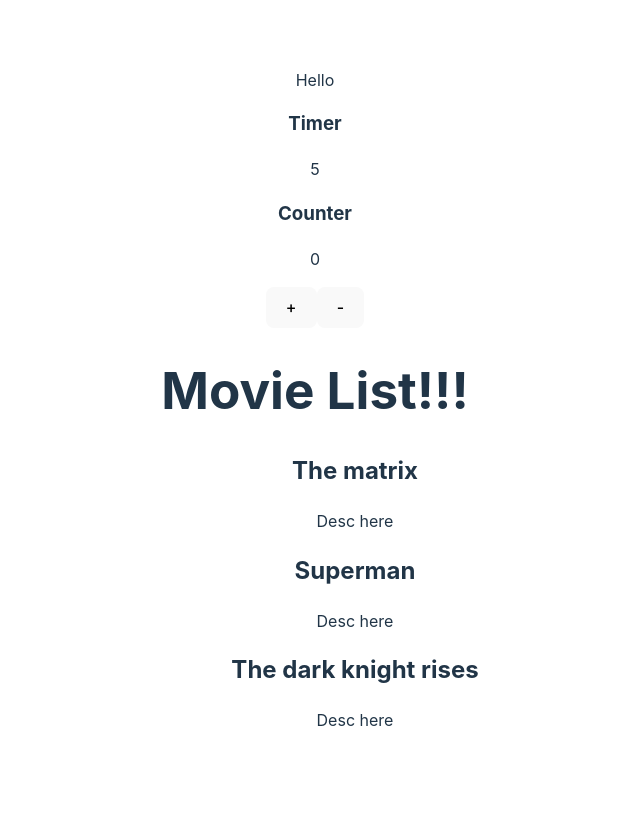
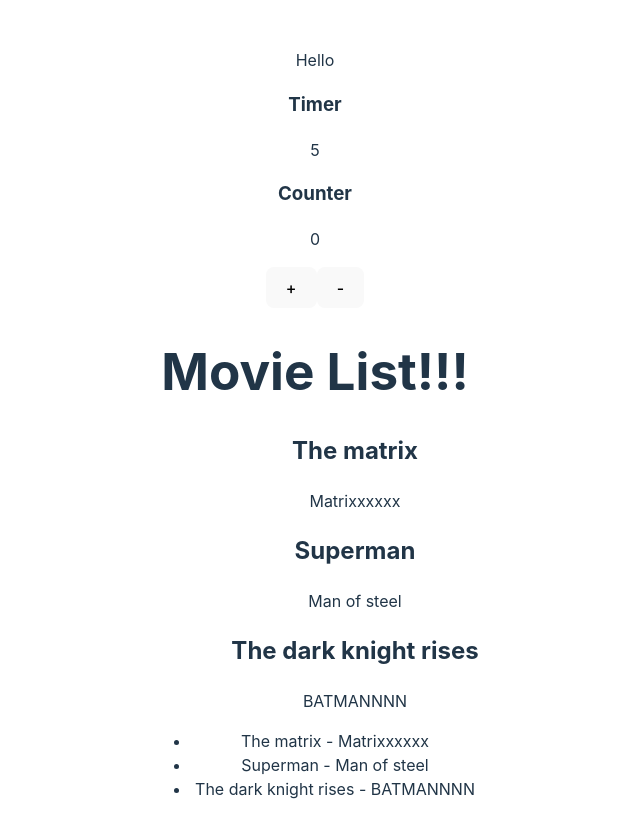
Before and after one commit to Sidadcho/vite-project, a React (Vite) app: page / in a window 1280 px wide. Shown: the top 838 px of the page, without its empty margins (325-965 px from the left). Before the commit the page ends 800 px from the top, so only its background shows below. Built offline with nearby package versions, Linux system fonts and the light colour scheme; the HTML template or start-up script is replaced by a standard one.

Commit message:
added map() function

```diff
--- a/src/App.jsx
+++ b/src/App.jsx
@@ -3,21 +3,23 @@ import './App.css'
 import MovieList from './components/movieList'
 import Timer from './components/Timers'
 import Counter from './components/Counters'
+import MappedMovies from './components/Mapped'
 
 const movies = [
   {
     title: 'The matrix',
-    description: 'Desc here'
+    description: 'Matrixxxxxx'
   },
   {
     title: 'Superman',
-    description: 'Desc here'
+    description: 'Man of steel'
   },
   {
     title: 'The dark knight rises',
-    description: 'Desc here'
+    description: 'BATMANNNN'
   }
 ]
+
 
 
 function App() {
@@ -27,6 +29,7 @@ function App() {
       <Timer/>
       <Counter/>
       <MovieList movies={movies} headingText="Movie List!!!"/>
+      <MappedMovies items={movies}/>
     </div>
   )
 }
--- a/src/components/Counters.jsx
+++ b/src/components/Counters.jsx
@@ -17,7 +17,7 @@ export default function Counter(props) {
                 <h3>
                     Count can't be negative!
                 </h3>
-                <button onClick={() => setCount(count + 2)}>+</button>
+                <button onClick={() => setCount(count + 1)}>+</button>
             </div>
         )
     }
--- /dev/null
+++ b/src/components/Mapped.jsx
@@ -0,0 +1,10 @@
+export default function MappedMovies(props) {
+
+    let items = props.items.map((item) =><li>{item.title} - {item.description}</li>)
+
+    return (
+        <ul>
+            {items}
+        </ul>
+    );
+};
```
Also changed, not shown: info_from_lecture.txt (added).
